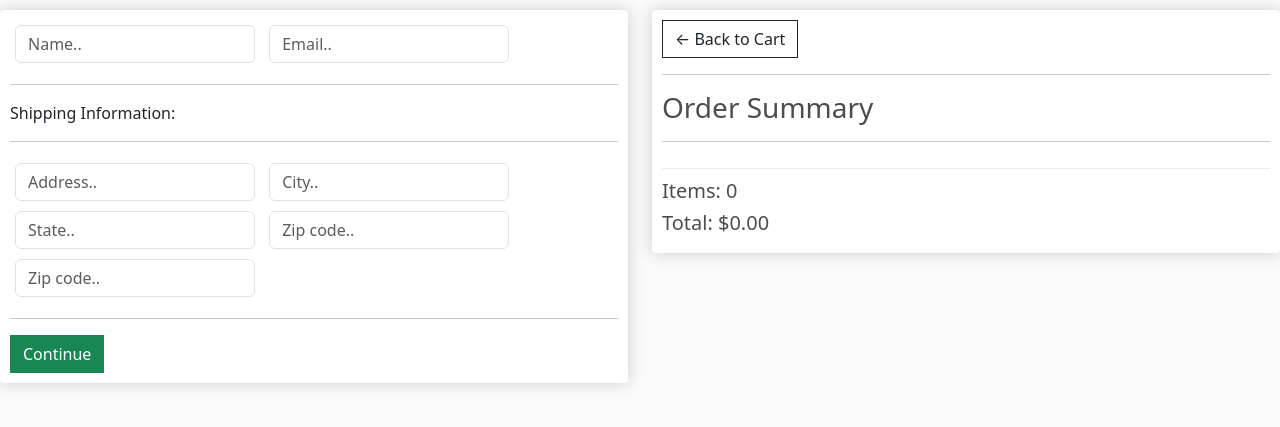
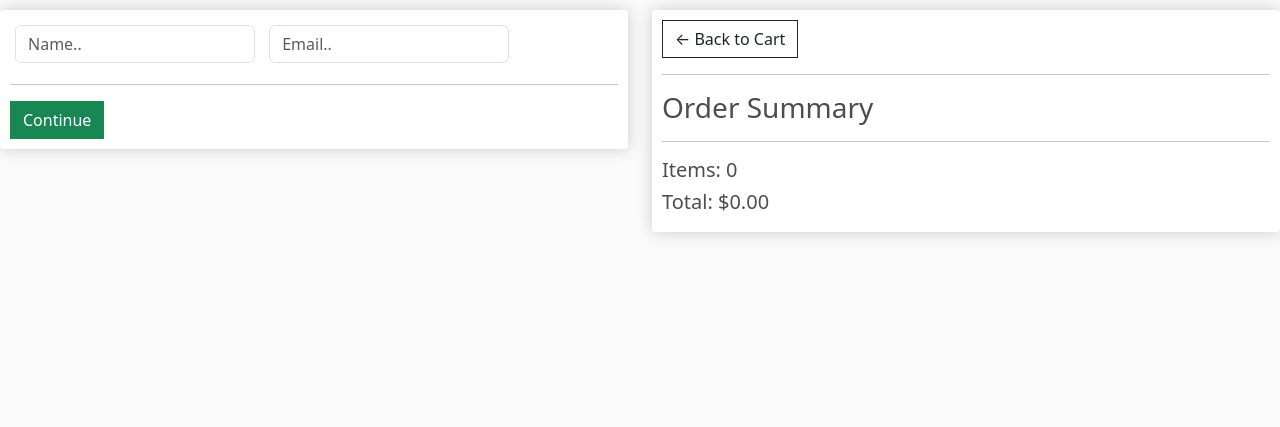
Before and after one commit to Harijohnson/django-web, a Django app: page /checkout/ in a window 1280 px wide. Shown: the part 64-491 px from the top of the page. Run offline with Django 4.2, Linux system fonts and the light colour scheme.

Commit message:
new bug fixes

```diff
--- a/store/static/css/main.css
+++ b/store/static/css/main.css
@@ -8,7 +8,7 @@ h1,h2,h3,h4,h5,h6{
 
 .box-element{
 	box-shadow:hsl(0, 0%, 80%) 0 0 16px;
-	background-color: #fff;
+	background-color: #ffffff;
 	border-radius: 4px;
 	padding: 10px;
 }
@@ -66,7 +66,7 @@ h1,h2,h3,h4,h5,h6{
 
 .cart-row{
 	display: flex;
-    align-items: flex-stretch;
+    align-items:normal;
     padding-bottom: 10px;
     margin-bottom: 10px;
     border-bottom: 1px solid #ececec;
--- a/store/templates/store/base.html
+++ b/store/templates/store/base.html
@@ -7,7 +7,8 @@
     <link href="https://cdn.jsdelivr.net/npm/bootstrap@5.3.2/dist/css/bootstrap.min.css" rel="stylesheet" integrity="sha384-T3c6CoIi6uLrA9TneNEoa7RxnatzjcDSCmG1MXxSR1GAsXEV/Dwwykc2MPK8M2HN" crossorigin="anonymous">
     <link rel="stylesheet" type="text/css" href="{% static 'css/main.css' %}">
     <meta charset="UTF-8">
-    <meta name="viewport" content="width=device-width">
+    <meta name="viewport" content="width=device-width, initial-scale=1, maximum-scale=1, minimum-scale=1" />
+    <link rel="icon" type="image/x-icon" href="/images/fv.png">
     <title>Ecomers</title>
 </head>
 <body>
@@ -41,17 +42,6 @@
       {% block content %}
       <div class="container">  </div>
       {% endblock content %}
-
-
-
-
-
-
-
-
-
-
-
 
     <script type="text/javascript">
       var user='{{request.user}}';
--- a/store/templates/store/checkout.html
+++ b/store/templates/store/checkout.html
@@ -67,15 +67,16 @@
 				<hr>
 				<h3>Order Summary</h3>
 				<hr>
+                {% for item in items %}
 				<div class="cart-row">
-                    {% for item in items %}
+
 					<div style="flex:2"><img class="row-image" src="{{item.product.imageURL}}"></div>
 					<div style="flex:2"><p>{{item.product.name}}</p></div>
 					<div style="flex:1"><p>${{item.product.price|floatformat:2}}</p></div>
 					<div style="flex:1"><p>{{item.quantity}}</p></div>
 
-                    {% endfor %}
 				</div>
+                {% endfor %}
 				<h5>Items:   {{order.get_cart_items}}</h5>
 				<h5>Total:   ${{order.get_cart_total|floatformat:2}}</h5>
 
@@ -93,6 +94,14 @@
     </div>
 
 
+    <script type="text/javascript">
+        var shipping='{{order.shipping}}'
+
+        if(shipping == 'False'){
+            document.getElementById('shipping-info').innerHTML =""
+        }
+
+    </script>
     {% endblock content %}
 </body>
 </html>
--- a/store/views.py
+++ b/store/views.py
@@ -15,7 +15,7 @@ def store(request):
         print(cartItems)
     else:
         items=[]
-        order={'get_cart_total':0,'get_cart_items':0}
+        order={'get_cart_total':0,'get_cart_items':0,'get_cart_items':0,'shipping':False}
         cartItems= order['get_cart_items']
 
     products=Product.objects.all()
@@ -29,7 +29,7 @@ def cart(request):
         cartItems = order.get_cart_items
     else:
         items=[]
-        order={'get_cart_total':0,'get_cart_items':0}
+        order={'get_cart_total':0,'get_cart_items':0,'shipping':False}
         cartItems= order['get_cart_items']
 
     context={'items': items,'order':order,'cartItems': cartItems}
@@ -43,7 +43,7 @@ def checkout(request):
         cartItems = order.get_cart_items
     else:
         items=[]
-        order={'get_cart_total':0,'get_cart_items':0}
+        order={'get_cart_total':0,'get_cart_items':0,'shipping':False}
         cartItems= order['get_cart_items']
     context={'items': items,'order':order,'cartItems': cartItems}
     return render(request,'store/checkout.html',context)
```
Also changed, not shown: store/models.py (+10 -0 lines).
